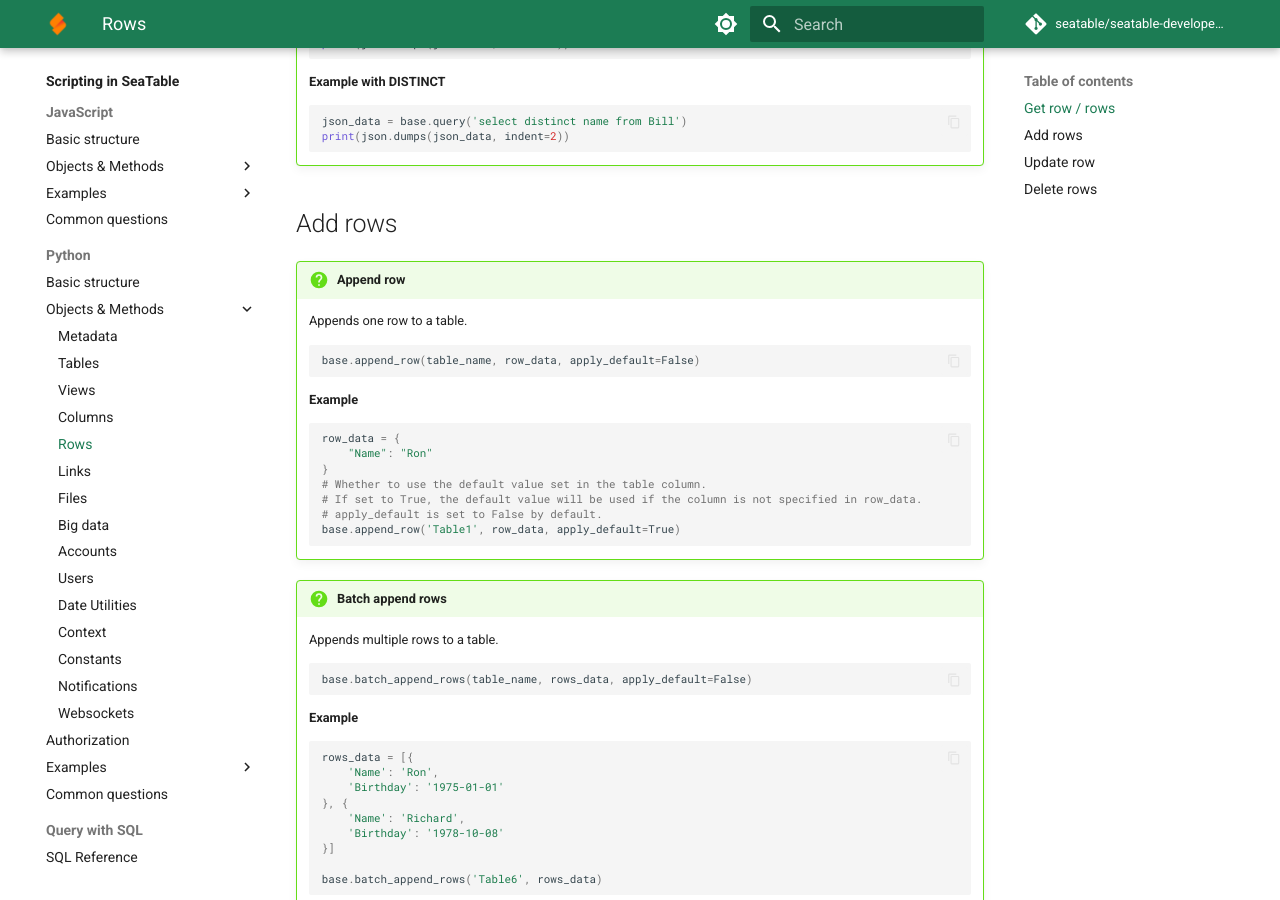
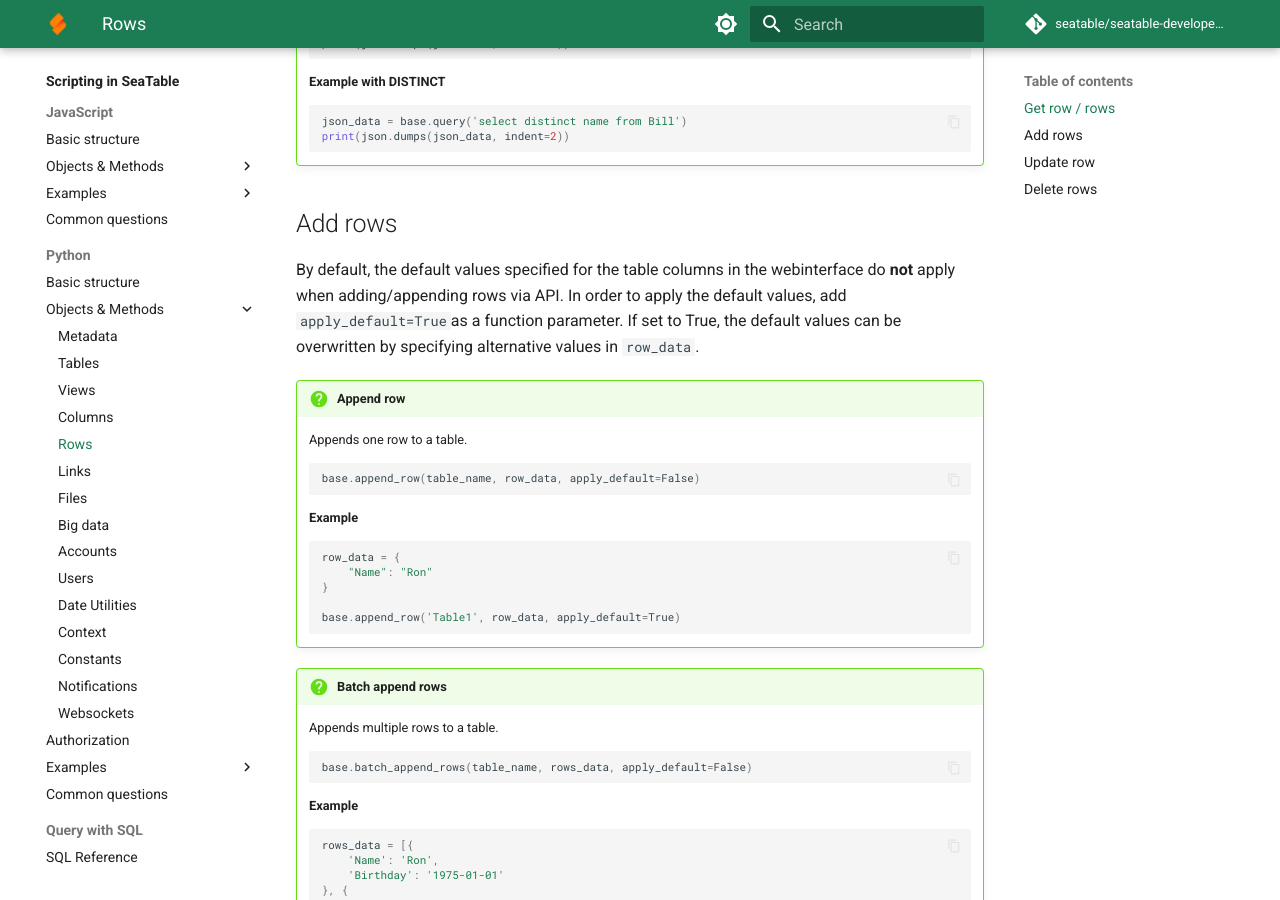
Before and after one commit to seatable/seatable-developer-docs, an MkDocs documentation site: the page built from docs/scripts/python/objects/rows.md, in a window 1280 px wide and 900 px high, scrolled down 1303 px. Built offline with MkDocs 1.6.1 and Material for MkDocs 9.7.7, drawn with Linux system fonts in a browser that asks for light colours; comment, search, counter and statistics services are not loaded.

Commit message:
Update rows.md
Improved presentatation of apply_default

````diff
--- a/docs/scripts/python/objects/rows.md
+++ b/docs/scripts/python/objects/rows.md
@@ -110,6 +110,8 @@
 
 ## Add rows
 
+By default, the default values specified for the table columns in the webinterface do **not** apply when adding/appending rows via API. In order to apply the default values, add `apply_default=True`as a function parameter. If set to True, the default values can be overwritten by specifying alternative values in `row_data`.
+
 !!! question "Append row"
 
     Appends one row to a table.
@@ -124,9 +126,7 @@
     row_data = {
         "Name": "Ron"
     }
-    # Whether to use the default value set in the table column.
-    # If set to True, the default value will be used if the column is not specified in row_data.
-    # apply_default is set to False by default.
+
     base.append_row('Table1', row_data, apply_default=True)
     ```
 
````
